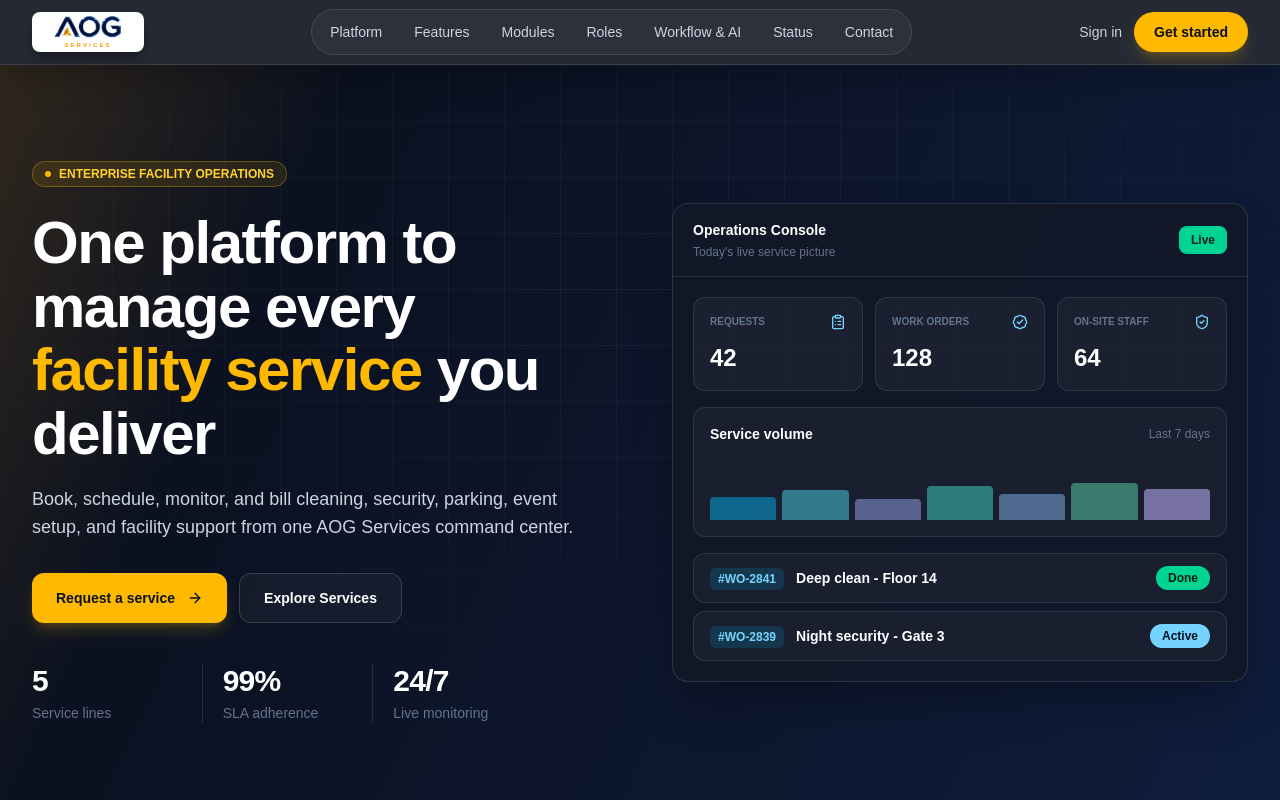
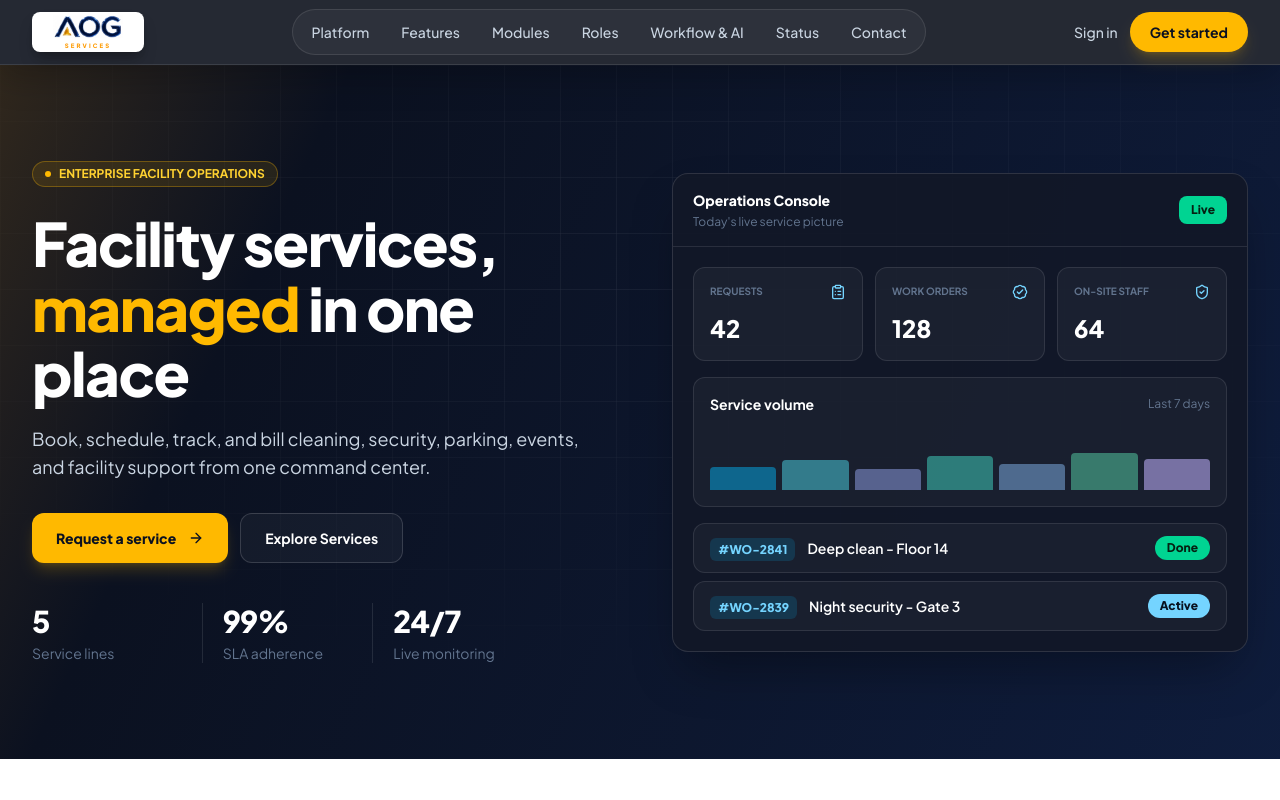
Before and after one commit to KRISSBAJO/AOG_FE, a Next.js app: page / in a window 1280 px wide. Shown: the top 800 px of the page. Built offline with nearby package versions, Linux system fonts and the light colour scheme; no server answers.

Commit message:
Refine hero copy and app font

```diff
--- a/src/app/globals.css
+++ b/src/app/globals.css
@@ -8,12 +8,12 @@
 @theme inline {
   --color-background: var(--background);
   --color-foreground: var(--foreground);
-  --font-sans: var(--font-geist-sans);
+  --font-sans: var(--font-plus-jakarta);
   --font-mono: var(--font-geist-mono);
 }
 
 body {
   background: var(--background);
   color: var(--foreground);
-  font-family: Arial, Helvetica, sans-serif;
+  font-family: var(--font-plus-jakarta), Arial, Helvetica, sans-serif;
 }
--- a/src/app/layout.tsx
+++ b/src/app/layout.tsx
@@ -1,22 +1,24 @@
 import type { Metadata } from "next";
-import { Geist, Geist_Mono } from "next/font/google";
+import { Geist_Mono, Plus_Jakarta_Sans } from "next/font/google";
 import "./globals.css";
 import MotionProvider from "@/components/landing/motion/MotionProvider";
 
-const geistSans = Geist({
-  variable: "--font-geist-sans",
+const plusJakarta = Plus_Jakarta_Sans({
+  variable: "--font-plus-jakarta",
   subsets: ["latin"],
+  display: "swap",
 });
 
 const geistMono = Geist_Mono({
   variable: "--font-geist-mono",
   subsets: ["latin"],
+  display: "swap",
 });
 
 export const metadata: Metadata = {
   title: "AOG Services | Enterprise Facilities Operations Management Platform",
   description:
-    "AOG OS unifies cleaning, security, parking, events, and facility maintenance into one enterprise operations platform — contracts, staffing, scheduling, and billing in a single system of record.",
+    "AOG OS unifies cleaning, security, parking, events, and facility maintenance into one enterprise operations platform.",
 };
 
 export default function RootLayout({
@@ -27,9 +29,9 @@ export default function RootLayout({
   return (
     <html
       lang="en"
-      className={`${geistSans.variable} ${geistMono.variable} h-full antialiased`}
+      className={`${plusJakarta.variable} ${geistMono.variable} h-full antialiased`}
     >
-      <body className="min-h-full flex flex-col bg-white">
+      <body className="flex min-h-full flex-col bg-white">
         <MotionProvider>{children}</MotionProvider>
       </body>
     </html>
--- a/src/components/landing/Hero.tsx
+++ b/src/components/landing/Hero.tsx
@@ -76,19 +76,18 @@ export default function Hero() {
 
           <motion.h1
             variants={item}
-            className="mt-6 max-w-2xl text-4xl font-black leading-[1.06] tracking-tight text-white sm:text-5xl lg:text-6xl"
+            className="mt-6 max-w-xl text-3xl font-extrabold leading-[1.08] tracking-tight text-white sm:text-4xl lg:text-5xl xl:text-6xl"
           >
-            One platform to manage every{" "}
-            <span className="text-amber-400">facility service</span> you deliver
+            Facility services,{" "}
+            <span className="text-amber-400">managed</span> in one place
           </motion.h1>
 
           <motion.p
             variants={item}
             className="mt-5 max-w-2xl text-base leading-7 text-slate-300 sm:text-lg"
           >
-            Book, schedule, monitor, and bill cleaning, security, parking,
-            event setup, and facility support from one AOG Services command
-            center.
+            Book, schedule, track, and bill cleaning, security, parking,
+            events, and facility support from one command center.
           </motion.p>
 
           <motion.div variants={item} className="mt-8 flex flex-col gap-3 sm:flex-row">
```
